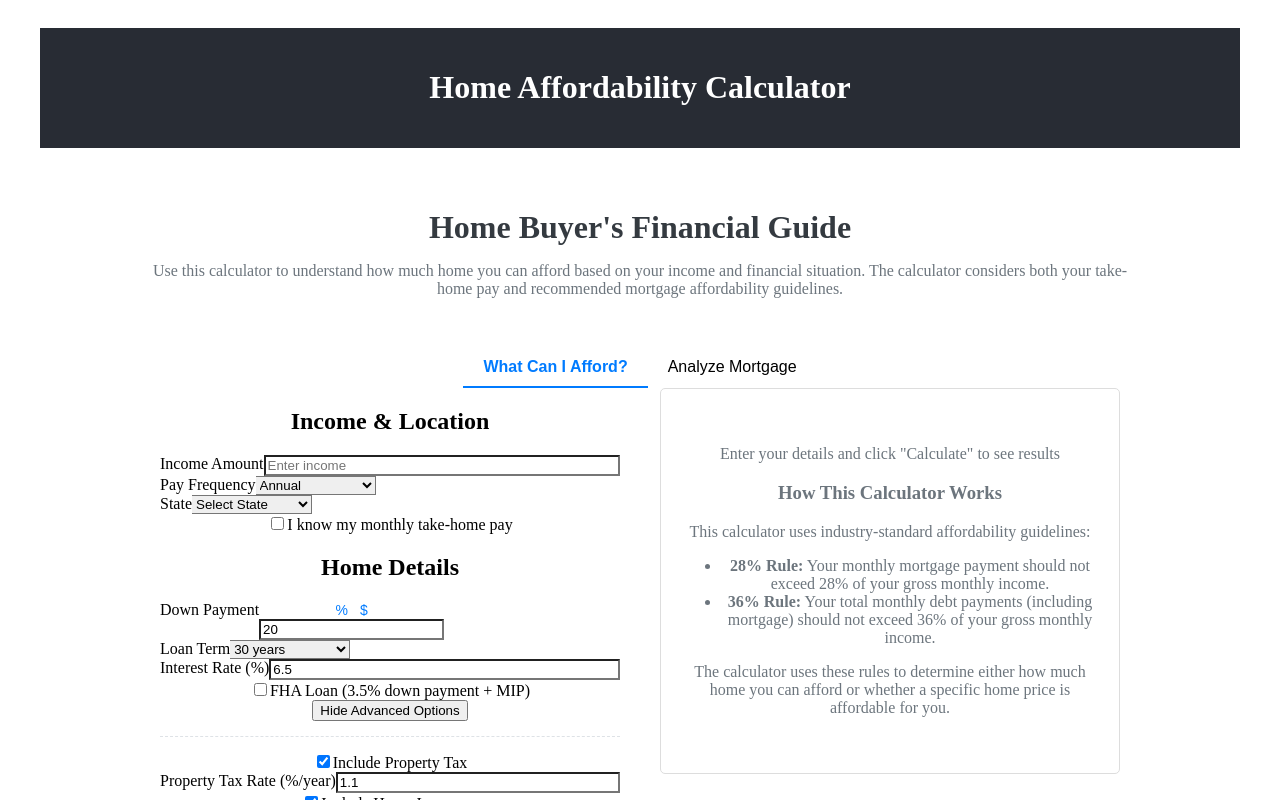
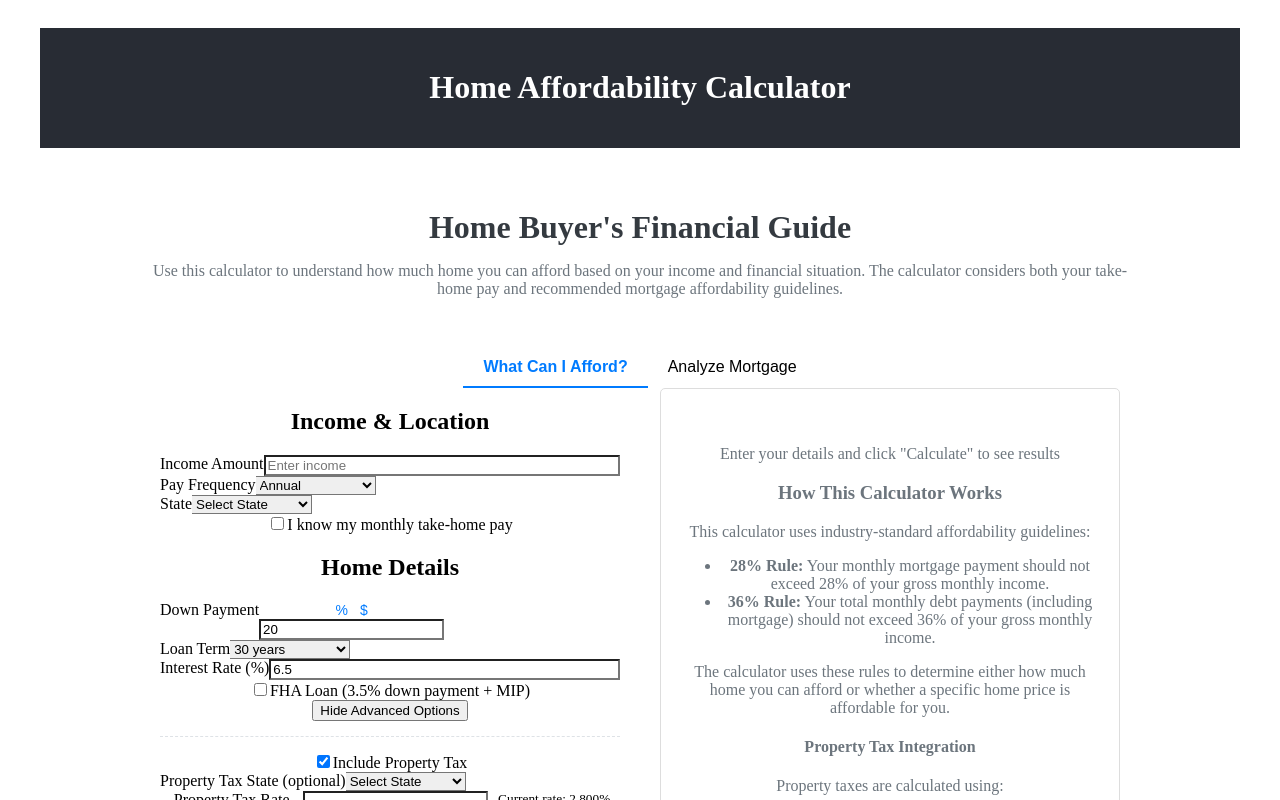
Before and after one commit to G4lacticH0stage/Home-Affordability, a React (Create React App) app: page / in a window 1280 px wide. Both pictures are taken after a click on the button "Show Advanced Options". Shown: the top 800 px of the page. Built offline with nearby package versions, Linux system fonts and the light colour scheme.

Commit message:
Update HomeAffordabilityCalculator.js
edited tax function

```diff
--- a/src/components/HomeAffordabilityCalculator.js
+++ b/src/components/HomeAffordabilityCalculator.js
@@ -1,18 +1,17 @@
 import React, { useState, useEffect } from 'react';
-import './HomeAffordabilityCalculator.css'; // FIXED: Changed from TaxCalculator.css
-// NOTE: You'll need to create HomeAffordabilityCalculator.css or rename TaxCalculator.css
-// and remove any fixed "Tax Calculator" headers from the CSS file
-import { INDIANA_COUNTIES } from '../data/indianaTaxData';
-import { MARYLAND_COUNTIES } from '../data/marylandTaxData';
-import { MICHIGAN_CITIES, calculateMichiganLocalTax } from '../data/michiganTaxData';
-import { MISSOURI_CITIES } from '../data/missouriTaxData';
-import { NEW_JERSEY_CITIES } from '../data/newJerseyTaxData';
-import { NEW_YORK_TAX, calculateNYTax } from '../data/newYorkTaxData';
-import { OHIO_MUNICIPALITIES } from '../data/ohioTaxData';
-import { OREGON_TAX } from '../data/oregon-tax';
-import { PENNSYLVANIA_TAX } from '../data/pennsylvaniaTaxData';
-import { WEST_VIRGINIA_TAX } from '../data/westVirginiaTaxData';
-import { STATE_TAX_DATA } from '../data/tax-data';
+import './HomeAffordabilityCalculator.css';
+import { PROPERTY_TAX_RATES } from './data/propertyTaxRates';
+import { INDIANA_COUNTIES } from './data/indianaTaxData';
+import { MARYLAND_COUNTIES } from './data/marylandTaxData';
+import { MICHIGAN_CITIES, calculateMichiganLocalTax } from './data/michiganTaxData';
+import { MISSOURI_CITIES } from './data/missouriTaxData';
+import { NEW_JERSEY_CITIES } from './data/newJerseyTaxData';
+import { NEW_YORK_TAX, calculateNYTax } from './data/newYorkTaxData';
+import { OHIO_MUNICIPALITIES } from './data/ohioTaxData';
+import { OREGON_TAX } from './data/oregonTaxData';
+import { PENNSYLVANIA_TAX } from './data/pennsylvaniaTaxData';
+import { WEST_VIRGINIA_TAX } from './data/westVirginiaTaxData';
+import { STATE_TAX_DATA } from './data/tax-data';
 
 // Utility functions
 const calculateMonthlyMortgage = (homePrice, downPayment, interestRate, loanTermYears) => {
@@ -86,7 +85,6 @@ const formatPercentage = (value) => {
 };
 
 // Federal Tax Brackets 2024
-// Define the federal tax brackets correctly with "limit" being the upper bound of each bracket
 const FEDERAL_TAX_BRACKETS_2024 = [
   { min: 0, max: 11600, rate: 0.10 },
   { min: 11600, max: 47150, rate: 0.12 },
@@ -120,36 +118,6 @@ const calculateProgressiveTax = (income, brackets) => {
 
   return tax;
 };
-
-// Example calculation for $58,000 income
-function calculateExampleTax() {
-  const income = 58000;
-  const federalTax = calculateProgressiveTax(income, FEDERAL_TAX_BRACKETS_2024);
-
-  console.log(`Federal tax on $${income.toFixed(2)}:`);
-
-  // Show calculation breakdown
-  let totalTax = 0;
-  for (let i = 0; i < FEDERAL_TAX_BRACKETS_2024.length; i++) {
-    const bracket = FEDERAL_TAX_BRACKETS_2024[i];
-    if (income > bracket.min) {
-      const taxableAmount = Math.min(income, bracket.max) - bracket.min;
-      const taxInBracket = taxableAmount * bracket.rate;
-      totalTax += taxInBracket;
-
-      console.log(`${bracket.min.toLocaleString()} to ${Math.min(income, bracket.max).toLocaleString()}: ${taxableAmount.toLocaleString()} @ ${(bracket.rate * 100).toFixed(1)}% = $${taxInBracket.toFixed(2)}`);
-    }
-
-    if (income <= bracket.max) break;
-  }
-
-  console.log(`Total federal tax: $${totalTax.toFixed(2)}`);
-  console.log(`Effective tax rate: ${((totalTax / income) * 100).toFixed(2)}%`);
-
-  return federalTax;
-}
-
-calculateExampleTax();
 
 // FICA rates
 const FICA_RATES = {
@@ -241,7 +209,6 @@ const convertToAnnualIncome = (income, payType) => {
   }
 };
 
-
 // Calculate FICA taxes (Social Security and Medicare)
 const calculateFICATax = (income) => {
   const { socialSecurity, medicare, additionalMedicare, socialSecurityWageCap } = FICA_RATES;
@@ -396,19 +363,21 @@ const HomeAffordabilityCalculator = () => {
     monthlyTakeHome: ''
   });
 
-  // Housing state - FIXED: Added interestRate to initial state
+  // Housing state - Updated with property tax fields
   const [housingData, setHousingData] = useState({
     homePrice: '',
     downPaymentType: 'percent', // 'percent' or 'amount'
     downPaymentPercent: '20',
     downPaymentAmount: '',
     loanTermYears: '30',
-    interestRate: '6.5', // FIXED: Added default interest rate
+    interestRate: '6.5',
     includePropertyTax: true,
-    propertyTaxRate: '1.1',
+    propertyTaxState: '',
+    propertyTaxCounty: '',
+    customPropertyTaxRate: '2.8', // Default 2.8% rate
     includeHomeInsurance: true,
     homeInsurance: '1200',
-    enableFHA: false // NEW: Added FHA loan option
+    enableFHA: false
   });
 
   // Additional financial details
@@ -423,6 +392,38 @@ const HomeAffordabilityCalculator = () => {
   const [showDetailedResults, setShowDetailedResults] = useState(false);
   const [showAdvancedOptions, setShowAdvancedOptions] = useState(false);
   const [paymentsByTerm, setPaymentsByTerm] = useState(null);
+  const [availablePropertyTaxCounties, setAvailablePropertyTaxCounties] = useState([]);
+
+  // Calculate property tax rate based on state/county selection or use default
+  const getPropertyTaxRate = () => {
+    if (!housingData.propertyTaxState || !housingData.propertyTaxCounty) {
+      // Use default 2.8% rate
+      return parseFloat(housingData.customPropertyTaxRate) / 100;
+    }
+
+    const stateRates = PROPERTY_TAX_RATES[housingData.propertyTaxState];
+    if (!stateRates) {
+      return parseFloat(housingData.customPropertyTaxRate) / 100;
+    }
+
+    const countyRate = stateRates[housingData.propertyTaxCounty];
+    if (!countyRate) {
+      return parseFloat(housingData.customPropertyTaxRate) / 100;
+    }
+
+    return countyRate;
+  };
+
+  // Update available counties when property tax state changes
+  useEffect(() => {
+    if (housingData.propertyTaxState && PROPERTY_TAX_RATES[housingData.propertyTaxState]) {
+      const counties = Object.keys(PROPERTY_TAX_RATES[housingData.propertyTaxState]);
+      setAvailablePropertyTaxCounties(counties);
+      setHousingData(prev => ({ ...prev, propertyTaxCounty: '' }));
+    } else {
+      setAvailablePropertyTaxCounties([]);
+    }
+  }, [housingData.propertyTaxState]);
 
   // Add city selection for local tax calculations
   const getJurisdictionsForState = (state) => {
@@ -478,7 +479,7 @@ const HomeAffordabilityCalculator = () => {
   useEffect(() => {
     const term = parseInt(housingData.loanTermYears, 10);
     const defaultRate = DEFAULT_INTEREST_RATES[term] || DEFAULT_INTEREST_RATES[30];
-    setHousingData(prev => ({ ...prev, interestRate: defaultRate.toString() })); // FIXED: Convert to string
+    setHousingData(prev => ({ ...prev, interestRate: defaultRate.toString() }));
   }, [housingData.loanTermYears]);
 
   // Handle FHA toggle and set down payment to 3.5%
@@ -605,7 +606,7 @@ const HomeAffordabilityCalculator = () => {
       }
     }
 
-    // FIXED: Validate interest rate
+    // Validate interest rate
     if (!housingData.interestRate || isNaN(parseFloat(housingData.interestRate)) || parseFloat(housingData.interestRate) < 0) {
       newErrors.interestRate = 'Please enter a valid interest rate';
     }
@@ -657,7 +658,7 @@ const HomeAffordabilityCalculator = () => {
       // Parse other inputs
       const monthlyDebts = parseFloat(financialData.monthlyDebts) || 0;
       const hasDebts = monthlyDebts > 0;
-      const interestRate = parseFloat(housingData.interestRate) || DEFAULT_INTEREST_RATES[30]; // FIXED: Added fallback
+      const interestRate = parseFloat(housingData.interestRate) || DEFAULT_INTEREST_RATES[30];
       const loanTermYears = parseInt(housingData.loanTermYears, 10);
 
       // Determine down payment based on type
@@ -682,7 +683,7 @@ const HomeAffordabilityCalculator = () => {
       let additionalHousingCosts = 0;
 
       if (housingData.includePropertyTax) {
-        const propertyTaxRate = parseFloat(housingData.propertyTaxRate) / 100;
+        const propertyTaxRate = getPropertyTaxRate();
         // Will estimate with a placeholder value for now
         additionalHousingCosts += (300000 * propertyTaxRate) / 12; // Placeholder home value
       }
@@ -765,7 +766,7 @@ const HomeAffordabilityCalculator = () => {
       let monthlyMIP = 0;
 
       if (housingData.includePropertyTax) {
-        const propertyTaxRate = parseFloat(housingData.propertyTaxRate) / 100;
+        const propertyTaxRate = getPropertyTaxRate();
         monthlyPropertyTax = (maxHomePrice * propertyTaxRate) / 12;
         totalMonthlyPayment += monthlyPropertyTax;
       }
@@ -810,7 +811,7 @@ const HomeAffordabilityCalculator = () => {
           totalTermPayment += monthlyMIP;
         }
 
-        // Calculate total interest paid over loan term - FIXED: Use the actual loan amount for this home
+        // Calculate total interest paid over loan term
         const totalInterest = (termPayment * term * 12) - (maxHomePrice - downPaymentAmount);
 
         // Calculate percentage of gross income
@@ -860,7 +861,8 @@ const HomeAffordabilityCalculator = () => {
         percentOfTakeHomeIncome: percentOfTakeHomeIncome,
         affordabilityClass: affordabilityClass,
         taxResults: taxResults,
-        enableFHA: housingData.enableFHA
+        enableFHA: housingData.enableFHA,
+        propertyTaxRate: getPropertyTaxRate()
       });
 
       // Set payment options by term
@@ -872,7 +874,7 @@ const HomeAffordabilityCalculator = () => {
     }
   };
 
-  // Calculate affordability for a specific home price - FIXED: Added missing function
+  // Calculate affordability for a specific home price
   const analyzeMortgage = () => {
     if (!validateForm()) return;
 
@@ -911,7 +913,7 @@ const HomeAffordabilityCalculator = () => {
       const homePrice = parseFloat(housingData.homePrice);
       const monthlyDebts = parseFloat(financialData.monthlyDebts) || 0;
       const hasDebts = monthlyDebts > 0;
-      const interestRate = parseFloat(housingData.interestRate) || DEFAULT_INTEREST_RATES[30]; // FIXED: Added fallback
+      const interestRate = parseFloat(housingData.interestRate) || DEFAULT_INTEREST_RATES[30];
       const loanTermYears = parseInt(housingData.loanTermYears, 10);
 
       // Calculate down payment
@@ -942,7 +944,7 @@ const HomeAffordabilityCalculator = () => {
       let monthlyMIP = 0;
 
       if (housingData.includePropertyTax) {
-        const propertyTaxRate = parseFloat(housingData.propertyTaxRate) / 100;
+        const propertyTaxRate = getPropertyTaxRate();
         monthlyPropertyTax = (homePrice * propertyTaxRate) / 12;
         totalMonthlyPayment += monthlyPropertyTax;
       }
@@ -1008,7 +1010,7 @@ const HomeAffordabilityCalculator = () => {
           totalTermPayment += monthlyMIP;
         }
 
-        // Calculate total interest paid over loan term - FIXED: Use the actual loan amount for this home
+        // Calculate total interest paid over loan term
         const totalInterest = (termPayment * term * 12) - (homePrice - downPaymentAmount);
 
         // Calculate percentage of gross income
@@ -1050,7 +1052,8 @@ const HomeAffordabilityCalculator = () => {
         affordabilityClass: affordabilityClass,
         isAffordable: isAffordable,
         taxResults: taxResults,
-        enableFHA: housingData.enableFHA
+        enableFHA: housingData.enableFHA,
+        propertyTaxRate: getPropertyTaxRate()
       });
 
       // Set payment options by term
@@ -1315,15 +1318,53 @@ const HomeAffordabilityCalculator = () => {
                   </div>
 
                   {housingData.includePropertyTax && (
+                    <div className="property-tax-section">
+                      <div className="input-group">
+                        <label>Property Tax State (optional)</label>
+                        <select
+                          value={housingData.propertyTaxState}
+                          onChange={(e) => handleHousingChange('propertyTaxState', e.target.value)}
+                        >
+                          <option value="">Select State</option>
+                          {Object.keys(PROPERTY_TAX_RATES).map(state => (
+                            <option key={state} value={state}>{state}</option>
+                          ))}
+                        </select>
+                      </div>
+
+                      {housingData.propertyTaxState && availablePropertyTaxCounties.length > 0 && (
+                        <div className="input-group">
+                          <label>Property Tax County</label>
+                          <select
+                            value={housingData.propertyTaxCounty}
+                            onChange={(e) => handleHousingChange('propertyTaxCounty', e.target.value)}
+                          >
+                            <option value="">Select County</option>
+                            {availablePropertyTaxCounties.map(county => (
+                              <option key={county} value={county}>{county}</option>
+                            ))}
+                          </select>
+                        </div>
+                      )}
+
                       <div className="input-group">
                         <label>Property Tax Rate (%/year)</label>
                         <input
                           type="number"
-                        value={housingData.propertyTaxRate}
-                        onChange={(e) => handleHousingChange('propertyTaxRate', e.target.value)}
+                          value={housingData.customPropertyTaxRate}
+                          onChange={(e) => handleHousingChange('customPropertyTaxRate', e.target.value)}
                           step="0.01"
                           min="0"
+                          placeholder="Default: 2.8%"
                         />
+                        <small>
+                          Current rate: {(getPropertyTaxRate() * 100).toFixed(3)}%
+                          {housingData.propertyTaxState && housingData.propertyTaxCounty
+                            ? ` (${housingData.propertyTaxCounty}, ${housingData.propertyTaxState})`
+                            : ' (default)'
+                          }
+                        </small>
+                      </div>
                     </div>
                   )}
 
@@ -1494,7 +1535,7 @@ const HomeAffordabilityCalculator = () => {
 
                   {results.monthlyPropertyTax > 0 && (
                     <div className="result-item">
-                      <span>Property Tax:</span>
+                      <span>Property Tax ({(results.propertyTaxRate * 100).toFixed(3)}%):</span>
                       <span>
                         {formatCurrency(results.monthlyPropertyTax)}
                       </span>
@@ -1527,8 +1568,6 @@ const HomeAffordabilityCalculator = () => {
                   </div>
                 </div>
               </div>
-
-              {/* Remove payment by term section */}
 
               {/* Detailed Results Toggle Section */}
               <div className="financial-details">
@@ -1631,6 +1670,15 @@ const HomeAffordabilityCalculator = () => {
                   <li><strong>36% Rule:</strong> Your total monthly debt payments (including mortgage) should not exceed 36% of your gross monthly income.</li>
                 </ul>
                 <p>The calculator uses these rules to determine either how much home you can afford or whether a specific home price is affordable for you.</p>
+
+                <h4>Property Tax Integration</h4>
+                <p>Property taxes are calculated using:</p>
+                <ul>
+                  <li><strong>State/County Data:</strong> Actual property tax rates by county when selected</li>
+                  <li><strong>Default Rate:</strong> 2.8% annual rate when no location is specified</li>
+                  <li><strong>What Can I Afford:</strong> Property tax on maximum affordable home price</li>
+                  <li><strong>Analyze Mortgage:</strong> Property tax on entered home price</li>
+                </ul>
               </div>
             </div>
           )}
```
Lines whose indentation alone changed are shown as unchanged.
